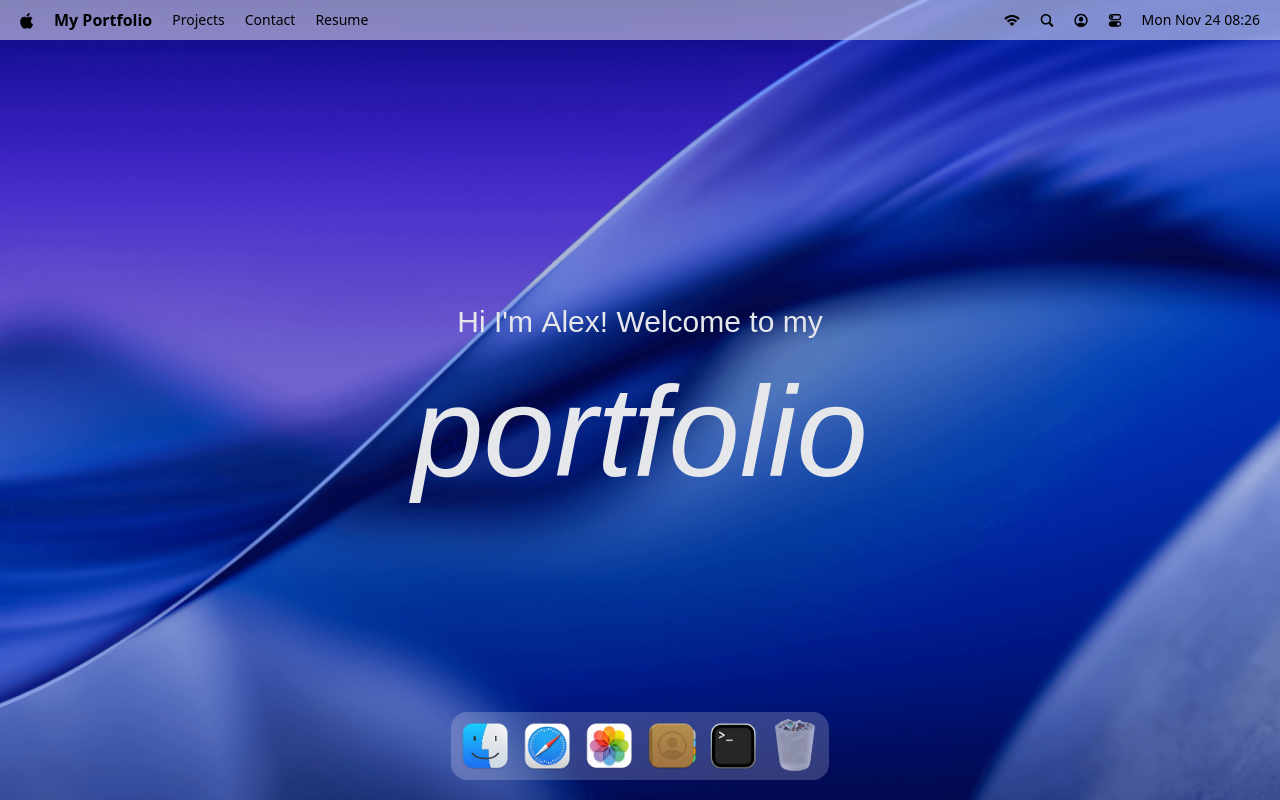
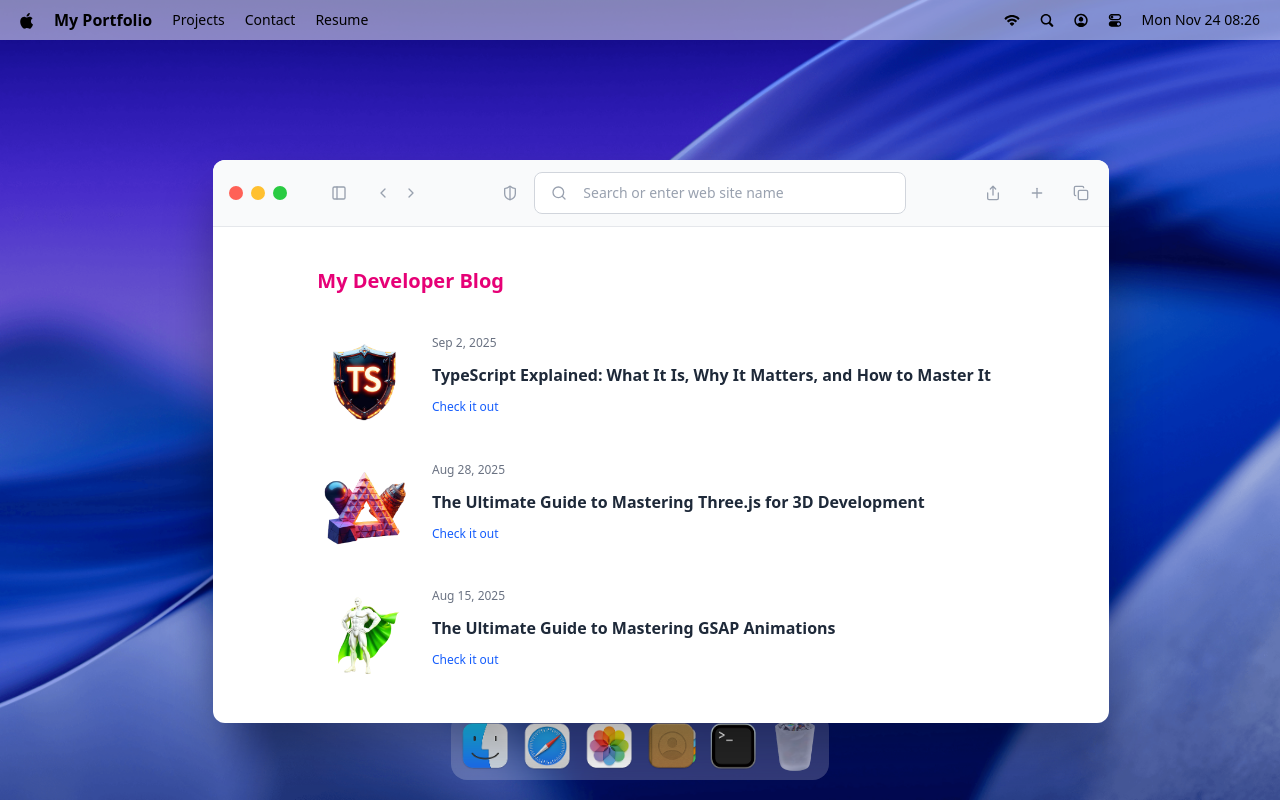
Before and after one commit to syhinin/macos-portfolio, a React (Vite) app: page / in a window 1280 px wide. Both pictures are taken after a click on the button 547 px from the left and 746 px from the top of the page. Built offline with nearby package versions, Linux system fonts and the light colour scheme; a web font is replaced by a local one.

Commit message:
feat: add Safari browser window component

```diff
--- a/src/App.jsx
+++ b/src/App.jsx
@@ -1,7 +1,12 @@
 import { Draggable } from "gsap/Draggable";
 import { gsap } from "gsap";
 
-import { Navbar, Welcome, Dock, TerminalWindow } from "@components";
+import {
+  Navbar,
+  Welcome,
+  Dock,
+  TerminalWindow, SafariWindow
+} from "@components";
 
 gsap.registerPlugin(Draggable);
 
@@ -15,6 +20,7 @@ function App() {
       <Dock />
 
       <TerminalWindow />
+      <SafariWindow />
     </>
   );
 }
--- a/src/components/index.js
+++ b/src/components/index.js
@@ -2,4 +2,4 @@ export { Navbar } from "./Navbar";
 export { Welcome } from "./Welcome";
 export { Dock } from "./Dock";
 export { WindowControls } from "./WindowControls";
-export { TerminalWindow } from "./windows";
+export { TerminalWindow, SafariWindow } from "./windows";
--- /dev/null
+++ b/src/components/windows/Safari.jsx
@@ -0,0 +1,51 @@
+import { PanelLeft, ChevronLeft, ChevronRight, ShieldHalf, Search, Share, Plus, Copy } from "lucide-react";
+
+import { WindowControls } from "@components";
+import { withMacOSWindow } from "@hoc";
+import { BLOG_POSTS } from "@constants";
+
+const Safari = () => {
+    return (
+        <>
+            <div id="window-header">
+                <WindowControls target="safari" />
+                <PanelLeft className="ml-10 icon" />
+                <div className="flex items-center gap-1 ml-5">
+                    <ChevronLeft className="icon" />
+                    <ChevronRight className="icon" />
+                </div>
+                <div className="flex-1 flex-center gap-3">
+                    <ShieldHalf className="icon" />
+                    <div className="search">
+                        <Search className="icon" />
+                        <input type="text" placeholder="Search or enter web site name" className="flex-1" />
+                    </div>
+                </div>
+                <div className="flex items-center gap-5">
+                    <Share className="icon" />
+                    <Plus className="icon" />
+                    <Copy className="icon" />
+                </div>
+            </div>
+            <div className="blog">
+                <h2 >My Developer Blog</h2>
+                <div className="space-y-8">
+                    {BLOG_POSTS.map(({ id, image, title, date, link }) => (
+                        <div key={id} className="blog-post">
+                            <div className="col-span-2">
+                                <img src={image} alt="tile" />
+                            </div>
+                            <div className="content">
+                                <p>{date}</p>
+                                <h3>{title}</h3>
+                                <a href={link}>Check it out</a>
+                            </div>
+                        </div>
+                    ))}
+                </div>
+            </div>
+        </>
+    );
+};
+
+export const SafariWindow = withMacOSWindow(Safari, "safari");
--- a/src/components/windows/index.js
+++ b/src/components/windows/index.js
@@ -1 +1,2 @@
 export { TerminalWindow } from "./Terminal";
+export { SafariWindow } from "./Safari";
```
